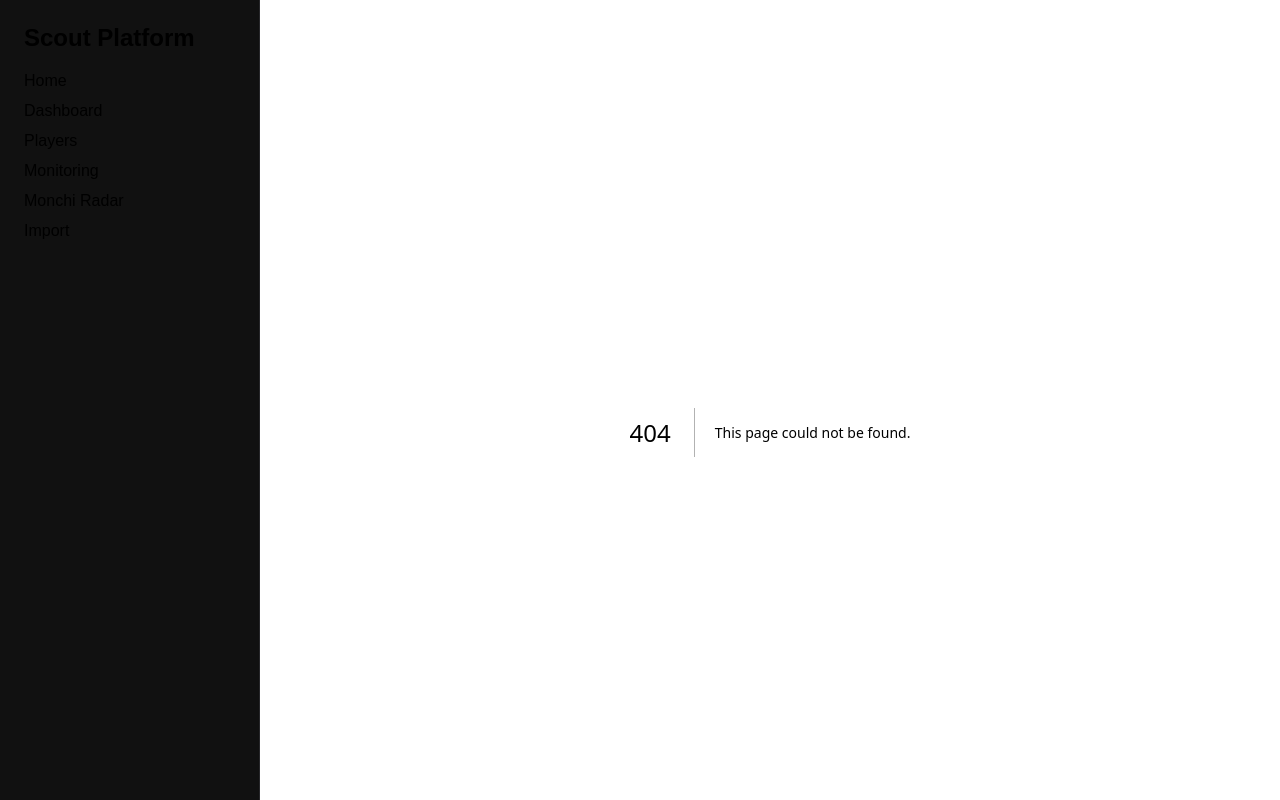
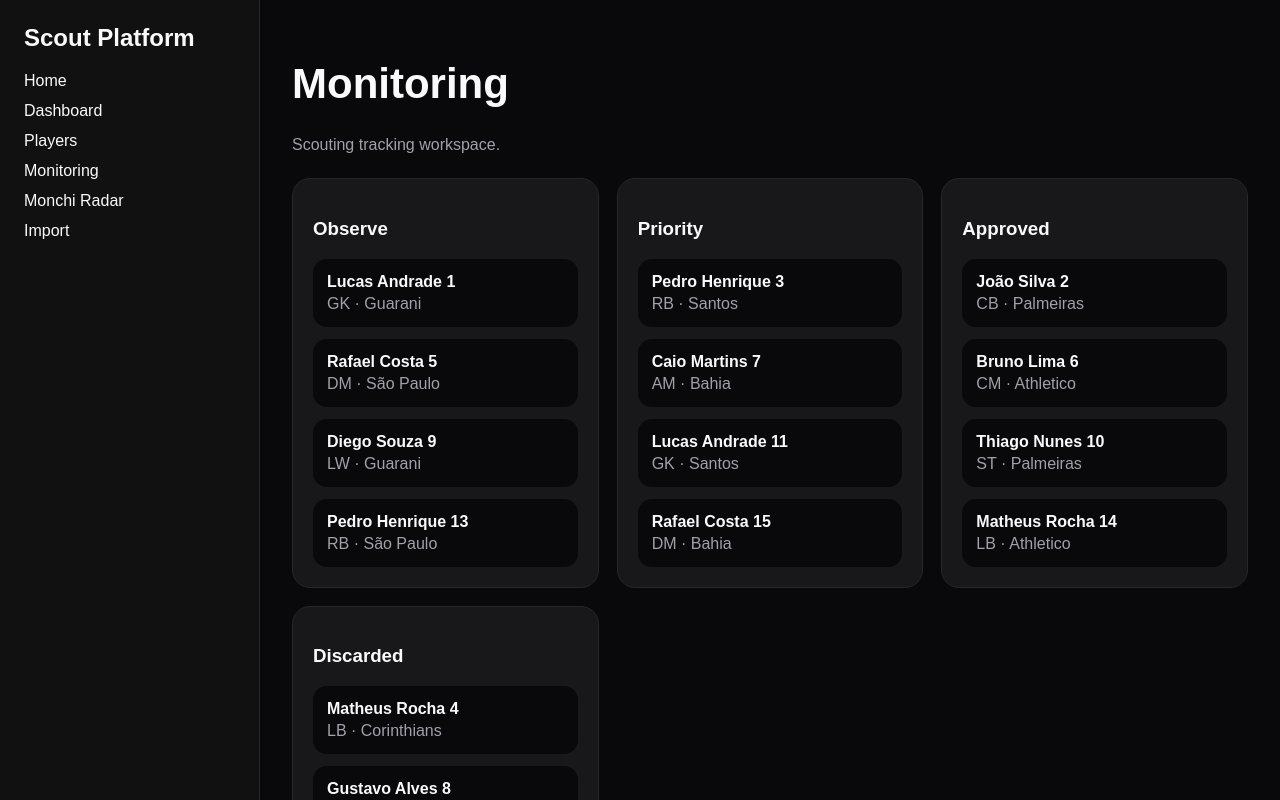
Before and after one commit to centraldescout/scout, a Next.js app: page /monitoring in a window 1280 px wide. Before the commit this address had no page. Shown: the top 800 px of the page. Built offline with nearby package versions, Linux system fonts and the light colour scheme.

Commit message:
Add monitoring workspace page

```diff
--- /dev/null
+++ b/src/app/monitoring/page.tsx
@@ -0,0 +1,4 @@
+import Link from 'next/link'
+import { players } from '@/data/mock'
+const groups=['Observe','Priority','Approved','Discarded']
+export default function MonitoringPage(){return(<div><h1 style={{fontSize:42}}>Monitoring</h1><p style={{color:'#a1a1aa'}}>Scouting tracking workspace.</p><div style={{display:'grid',gridTemplateColumns:'repeat(auto-fit,minmax(260px,1fr))',gap:18,marginTop:24}}>{groups.map(group=><div key={group} style={{background:'#18181b',border:'1px solid #27272a',borderRadius:18,padding:20}}><h3>{group}</h3><div style={{display:'flex',flexDirection:'column',gap:12}}>{players.filter(p=>p.status===group).slice(0,4).map(player=><Link key={player.id} href={`/players/${player.id}`} style={{padding:14,borderRadius:14,background:'#09090b'}}><strong>{player.fullName}</strong><div style={{color:'#a1a1aa',marginTop:4}}>{player.position} · {player.club}</div></Link>)}</div></div>)}</div></div>)}
```
